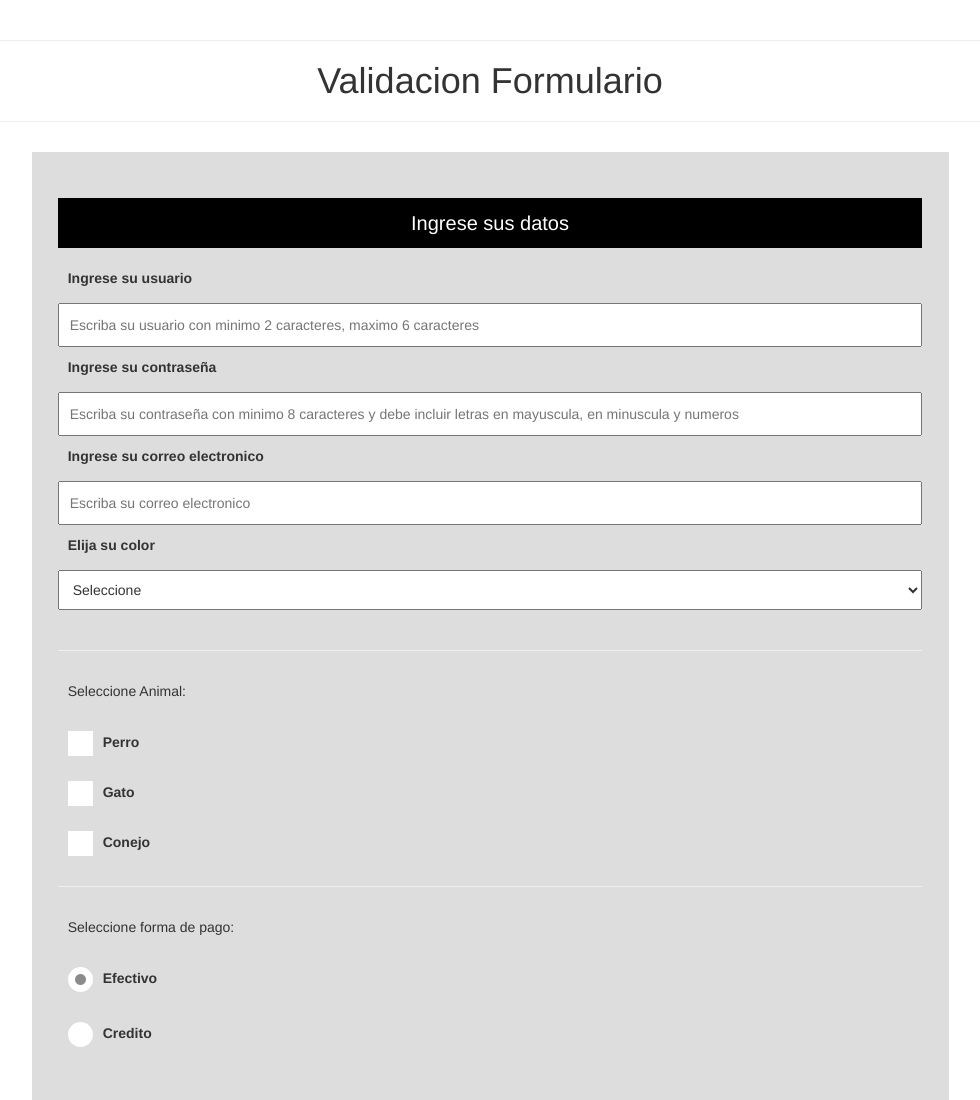
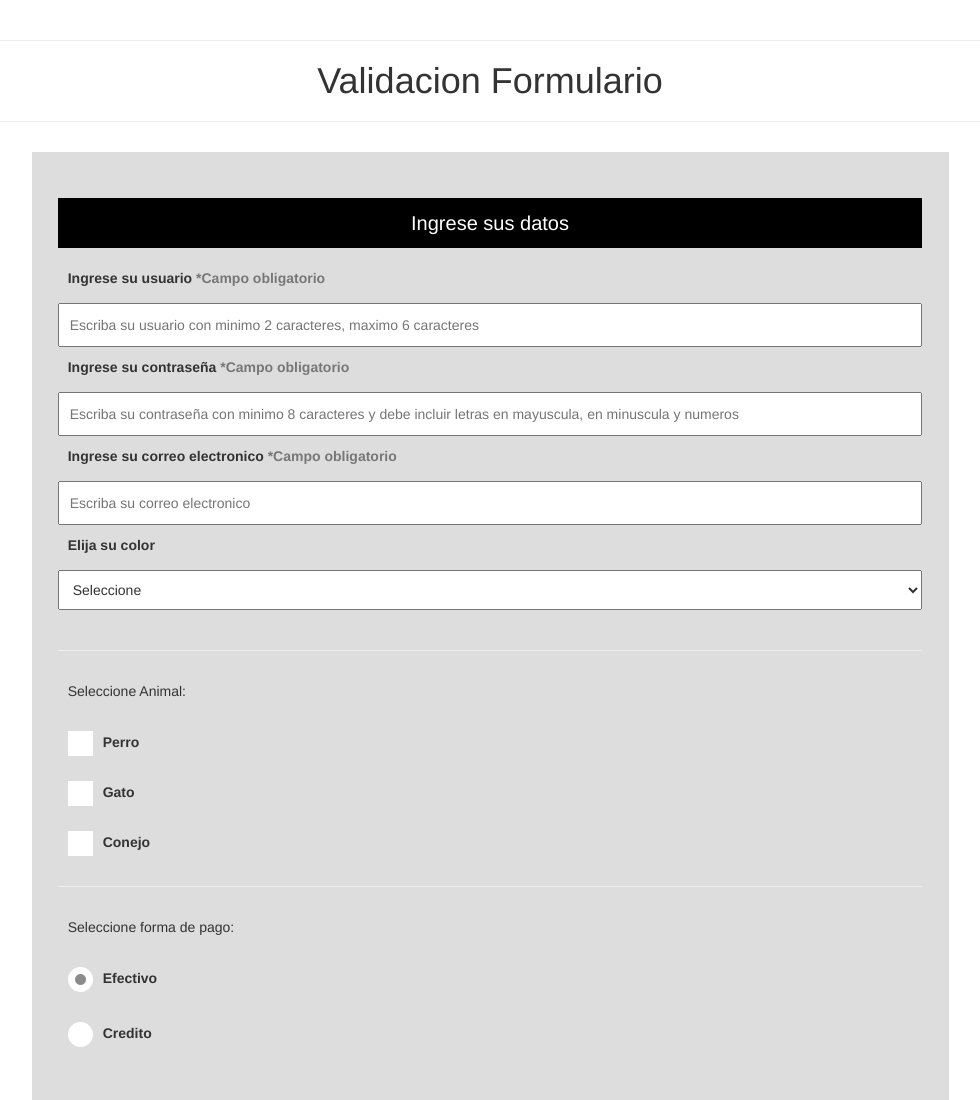
Before and after one commit to Thomascm19/-form-validation, a plain HTML site: page index.html in a window 1280 px wide. Shown: the top 1100 px of the page, without its empty margins (150-1130 px from the left). Drawn offline with nearby package versions, Linux system fonts and the light colour scheme.

Commit message:
Se agrega interaccion en los campos del usuario

```diff
--- a/css/style.css
+++ b/css/style.css
@@ -21,6 +21,10 @@
 	padding: 10px;
 	font-size: 14px;
 
+}
+#formulario label span.obligatorio{
+    opacity: 1;
+    color:#777;
 }
 
 #formulario input[type="checkbox"],#formulario input[type="radio"]{
--- a/index.html
+++ b/index.html
@@ -21,13 +21,13 @@ Validacion Formulario
 
 		<h1>Ingrese sus datos</h1>
 
-		<label for="nombre">Ingrese su usuario</label>
+		<label for="nombre">Ingrese su usuario <span class="obligatorio">*Campo obligatorio</span></label>
 		<input id="nombre" class= "validar"  type="text" placeholder="Escriba su usuario con minimo 2 caracteres, maximo 6 caracteres">
 
-		<label for="password">Ingrese su contraseña</label>
+		<label for="password">Ingrese su contraseña <span class="obligatorio">*Campo obligatorio</span></label>
 		<input id="nombre" class= "validar"  type="password" placeholder="Escriba su contraseña con minimo 8 caracteres y debe incluir letras en mayuscula, en minuscula y numeros">
 
-		<label for="email">Ingrese su correo electronico</label>
+		<label for="email">Ingrese su correo electronico <span class="obligatorio">*Campo obligatorio</span></label>
 		<input id="email" class= "validar" type="text" placeholder="Escriba su correo electronico">
 
 		<label for="color">Elija su color</label>
--- a/js/main.js
+++ b/js/main.js
@@ -4,8 +4,8 @@ El objeto con las propiedades del formulario
 
 var p = {
 
-    entradas: document.querySelector("input.validar")
-
+    entradas: document.querySelector("input.validar"),
+    valor: null
 
 }
 
@@ -22,7 +22,15 @@ var m = {
         }
     },
     enFoco: function(input){
+        p.valor = input.target.value;
 
+        if (p.valor == ""){
+
+            document.querySelector("#"input.target.id)= "rgba(255,255,0,0.5)"
+
+            document.querySelector("[for="+input.target.id+"].obligatorio").style.opacity = 1;
+
+        }
     }
 }
 
```
